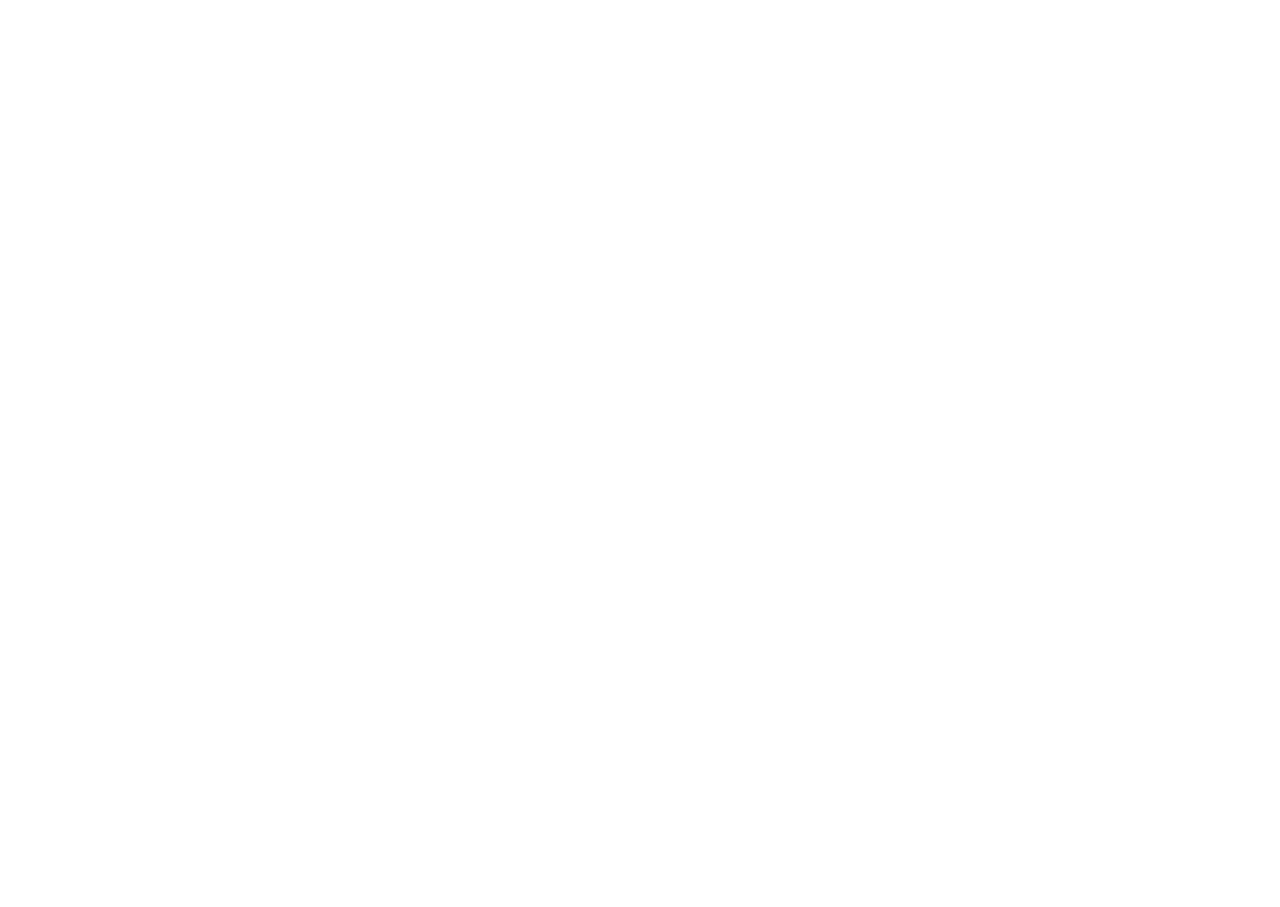
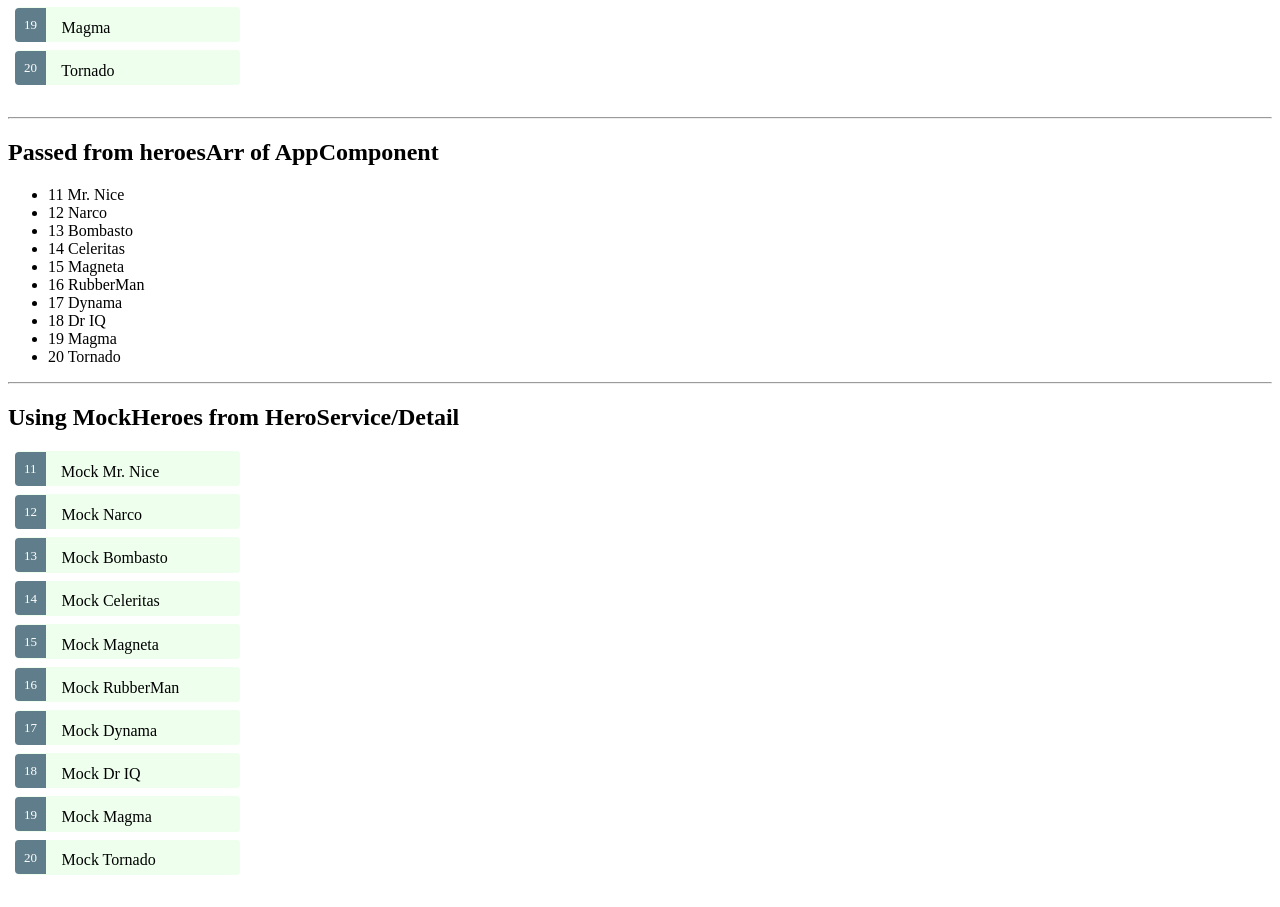
Before and after one commit to chewph/tour, an Angular app: page / in a window 1280 px wide. Shown: the part 1909-2816 px from the top of the page. Before the commit the page ends 1003 px from the top, so only its background shows below. Built offline with nearby package versions, Linux system fonts and the light colour scheme.

Commit message:
Added HeroService to inject into AppComponent

```diff
--- a/src/app/UserInput/clickme/clickme.component.ts
+++ b/src/app/UserInput/clickme/clickme.component.ts
@@ -15,7 +15,7 @@ export class ClickMeComponent implements OnInit{
 	}
 
 	onClickMe(){
-		this.clickMessage = 'You are my hero!';
+		this.clickMessage = 'You are my heroDetail!';
 	}
 
 }
--- a/src/app/app.component.css
+++ b/src/app/app.component.css
@@ -0,0 +1,48 @@
+
+.selected {
+	background-color: #DFD8DC !important;
+	color: black;
+}
+.heroes {
+	margin: 0 0 2em 0;
+	list-style-type: none;
+	padding: 0;
+	width: 15em;
+}
+.heroes li {
+	cursor: pointer;
+	position: relative;
+	left: 0;
+	background-color: #EFE;
+	margin: .5em;
+	padding: .3em 0;
+	height: 1.6em;
+	border-radius: 4px;
+}
+.heroes li.selected:hover {
+	background-color: #BBD8DC !important;
+	color: white;
+}
+.heroes li:hover {
+	color: #607D8B;
+	background-color: #DDD;
+	left: .1em;
+}
+.heroes .text {
+	position: relative;
+	top: -3px;
+}
+.heroes .badge {
+	display: inline-block;
+	font-size: small;
+	color: white;
+	padding: 0.8em 0.7em 0 0.7em;
+	background-color: #607D8B;
+	line-height: 1em;
+	position: relative;
+	left: -1px;
+	top: -4px;
+	height: 1.8em;
+	margin-right: .8em;
+	border-radius: 4px 0 0 4px;
+}
--- a/src/app/app.component.html
+++ b/src/app/app.component.html
@@ -15,7 +15,6 @@
 </ul>
 <p *ngIf="heroes.length > 3">There are many heroes!</p>
 
-<br>
 <hr>
 <div>
 	<h3>AnotherHero Component</h3>
@@ -43,3 +42,49 @@
 <br>
 <hr>
 <little-tour></little-tour>
+
+<hr>
+<h2>My Heroes using heroesArr and HEROES CONST</h2>
+<ul class="heroes">
+	<li *ngFor="let hero of heroesArr" (click)="onSelect(hero)"
+	    [class.selected]="hero === selectedHero">
+		<span class="badge">{{ hero.id }}</span> {{ hero.name }}
+
+	</li>
+</ul>
+
+<div *ngIf="selectedHero">
+	<div><label>id: </label>{{ selectedHero.id }}</div>
+	<div><label>name: </label>
+		<input [(ngModel)]="selectedHero.name" placeholder="name">
+	</div>
+</div>
+
+
+
+<hr>
+<h2>My Heroes using Master/Detail</h2>
+<ul class="heroes">
+	<li *ngFor="let hero of heroesArr" (click)="onSelect(hero)"
+	    [class.selected]="hero === selectedHero">
+		<span class="badge">{{ hero.id }}</span> {{ hero.name }}
+	</li>
+</ul>
+<hero-detail [heroDetail]="selectedHero"></hero-detail>
+<hero-detail [heroesArr]="heroesArr"></hero-detail>
+
+<!--1. selectedHero is variable in AppComponent class which is assignged when click onSelect(hero) is triggered
+2. [heroDetail]="selectedHero" assigns selectedHero to HeroDetailComponent's hero object which in declared with @Input
+3. Subsequently, hero-detail.component.html which contains the {{heroDetail}} is rendered.
+4. In short, onClick, AppComponent.hero is passed to AppComponent.selectedHero via onSelect method and then binded to
+HeroDetail.heroDetail-->
+
+<hr>
+<h2>Using MockHeroes from HeroService/Detail</h2>
+<ul class="heroes">
+	<li *ngFor="let hero of mockHeroes" (click)="onSelect(hero)"
+	    [class.selected]="hero === selectedHero">
+		<span class="badge">{{ hero.id }}</span> {{ hero.name }}
+
+	</li>
+</ul>
--- a/src/app/app.component.ts
+++ b/src/app/app.component.ts
@@ -2,38 +2,76 @@ import { Component } from '@angular/core';
 import { Hero } from './hero';
 import { Keyupv1Component } from "./UserInput/keyupv1/keyupv1.component";
 import { Heroine } from "./heroine";
+import { MOCKHEROES } from './mock-heroes';
+import { HeroService } from './hero.service';
 
 @Component({
 	selector: 'app-root',
 	templateUrl: './app.component.html',
-	styleUrls: [ './app.component.css' ]
+	styleUrls: [ './app.component.css' ],
+	providers: [HeroService]
 })
 export class AppComponent{
-	title : string;
+	mockHeroes: Hero[];
+	heroesArr = HEROES;
+
+	selectedHero:  Hero;
+	title: string;
 	heroes: Hero[];
-	myHero : Hero;
+	myHero: Hero;
 	anotherHero: Hero = {
 		id: 17,
 		name: 'Wonder Woman'
 	};
 	heroine: Heroine;
 
-	constructor(){
-		this.title ='Tour of Heroes';
+	constructor(private heroService: HeroService){
+		/*The constructor itself does nothing.
+		The parameter simultaneously defines a private heroService property and
+		identifies it as a HeroService injection site.
+
+		Angular knows to supply an instance of the HeroService when it creates an AppComponent.
+		*/
+
+		this.title = 'Tour of Heroes';
 		//this.heroes = ['Windstorm', 'Superman', 'Batman', 'Fronzon', 'Spiderman'];
 
 		this.heroes = [ new Hero(1, 'Superman'),
-					 new Hero(13, 'Spiderman'),
-					 new Hero(15, 'Batman'),
-					 new Hero(20, 'Mr. Incredible')
-					];
-		this.myHero = this.heroes[0];
-
+			new Hero(13, 'Spiderman'),
+			new Hero(15, 'Batman'),
+			new Hero(20, 'Mr. Incredible')
+		];
+		this.myHero = this.heroes[ 0 ];
 		this.heroine = new Heroine(45, 'Spiderwoman');
 
+	}
+
+	ngOnInit(): void{
+		this.getMockHeroes();
+	}
+
+	getMockHeroes(): void {
+		this.mockHeroes = this.heroService.getMockHeroes();
+	}
+
+	onSelect(hero: Hero): void {
+		this.selectedHero = hero;
 	}
 
 	printHeroName(){
 		console.log(this.anotherHero.name);
 	}
 }
+
+const HEROES: Hero[] = [
+	{ id: 11, name: 'Mr. Nice' },
+	{ id: 12, name: 'Narco' },
+	{ id: 13, name: 'Bombasto' },
+	{ id: 14, name: 'Celeritas' },
+	{ id: 15, name: 'Magneta' },
+	{ id: 16, name: 'RubberMan' },
+	{ id: 17, name: 'Dynama' },
+	{ id: 18, name: 'Dr IQ' },
+	{ id: 19, name: 'Magma' },
+	{ id: 20, name: 'Tornado' }
+];
--- a/src/app/app.module.ts
+++ b/src/app/app.module.ts
@@ -8,6 +8,7 @@ import { ClickMeComponent } from './UserInput/clickme/clickme.component';
 import { Keyupv1Component } from './UserInput/keyupv1/keyupv1.component';
 import { LoopbackComponent } from './UserInput/loopback/loopback.component';
 import { LittleTourComponent } from './UserInput/little-tour/little-tour.component';
+import { HeroDetailComponent } from './hero-detail/hero-detail.component';
 
 @NgModule({
 	declarations: [
@@ -15,7 +16,8 @@ import { LittleTourComponent } from './UserInput/little-tour/little-tour.compone
 		ClickMeComponent,
 		Keyupv1Component,
 		LoopbackComponent,
-		LittleTourComponent
+		LittleTourComponent,
+		HeroDetailComponent
 	],
 	imports: [
 		BrowserModule,
--- /dev/null
+++ b/src/app/hero-detail/hero-detail.component.html
@@ -0,0 +1,17 @@
+<div *ngIf="heroDetail">
+	<h2>Hero Details</h2>
+	<div><label>id: </label>{{ heroDetail.id }}</div>
+	<div><label>name: </label>
+		<input [(ngModel)]="heroDetail.name" placeholder="name">
+	</div>
+</div>
+
+<div *ngIf="heroesDetailArr">
+	<hr>
+	<h2>Passed from heroesArr of AppComponent</h2>
+	<ul>
+		<li *ngFor="let hero of heroesDetailArr">
+			{{ hero.id }} {{ hero.name }}
+		</li>
+	</ul>
+</div>
--- /dev/null
+++ b/src/app/hero-detail/hero-detail.component.ts
@@ -0,0 +1,19 @@
+import { Component, OnInit, Input } from '@angular/core';
+import { Hero } from '../hero';
+
+@Component({
+	selector: 'hero-detail',
+	templateUrl: './hero-detail.component.html',
+	styleUrls: [ './hero-detail.component.css' ]
+})
+export class HeroDetailComponent implements OnInit{
+	@Input('heroDetail') heroDetail: Hero;
+	@Input('heroesArr') heroesDetailArr: Hero;
+
+	constructor(){
+	}
+
+	ngOnInit(){
+	}
+
+}
--- /dev/null
+++ b/src/app/hero.service.ts
@@ -0,0 +1,22 @@
+/**
+ * Created by cph on 21/4/17.
+ */
+
+import  { Injectable } from '@angular/core';
+import { Hero } from './hero';
+import { MOCKHEROES } from './mock-heroes';
+
+
+/*
+Instead of copying and pasting the same code over and over, create a single reusable data service and
+inject it into the components that need it. Using a separate service keeps components lean and focused
+on supporting the view, and makes it easy to unit-test components with a mock service.
+*/
+
+@Injectable()
+
+export class HeroService{
+	getMockHeroes(): Hero[] {
+		return MOCKHEROES;
+	}
+}
--- /dev/null
+++ b/src/app/mock-heroes.ts
@@ -0,0 +1,17 @@
+/**
+ * Created by cph on 21/4/17.
+ */
+import { Hero } from './hero';
+
+export const MOCKHEROES: Hero[] = [
+	{id: 11, name: 'Mock Mr. Nice'},
+	{id: 12, name: 'Mock Narco'},
+	{id: 13, name: 'Mock Bombasto'},
+	{id: 14, name: 'Mock Celeritas'},
+	{id: 15, name: 'Mock Magneta'},
+	{id: 16, name: 'Mock RubberMan'},
+	{id: 17, name: 'Mock Dynama'},
+	{id: 18, name: 'Mock Dr IQ'},
+	{id: 19, name: 'Mock Magma'},
+	{id: 20, name: 'Mock Tornado'}
+];
```
Also changed, not shown: src/app/hero-detail/hero-detail.component.css (added), 1 other file (tests, documents, lock files or other folders).
